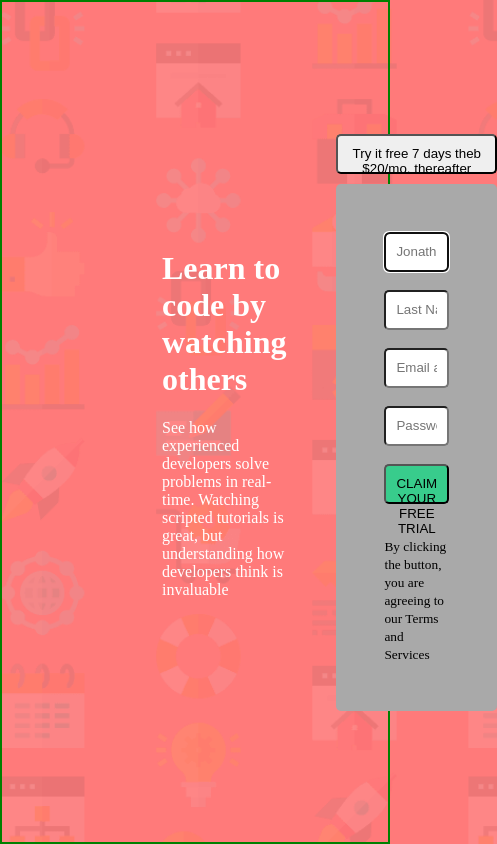
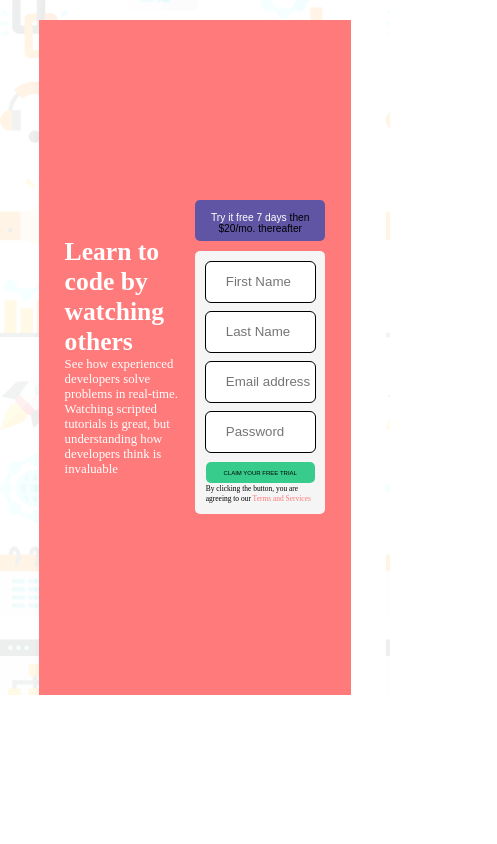
Before and after one commit to yomabd/responsive-registration-form, a plain HTML site: page index.html in a window 390 px wide. Shown: the whole page, 497 px wide, since content can reach past the window. Drawn offline with Linux system fonts and the light colour scheme.

Commit message:
First commit

```diff
--- a/index.css
+++ b/index.css
@@ -1,13 +1,15 @@
 * {
   box-sizing: border-box;
+  margin: 0;
+  padding: 0;
 }
 body {
-  margin: 0;
+  /* padding: 10em 5em; */
   font-size: 16px;
   background: url("./images/bg-intro-desktop.png");
+  background-size: cover;
   background-repeat: no-repeat;
   background-size: cover;
-  background-color: hsl(0, 100%, 74%);
 }
 
 .container,
@@ -17,63 +19,123 @@ input {
   display: block;
 }
 .container {
-  width: 100%;
-  height: 100vh;
+  height: 80vh;
+  width: 80%;
+  margin: auto;
+  margin-top: 5%;
+  padding: 5em;
   display: flex;
   flex-flow: row nowrap;
-  /* -webkit-justify-content: flex-end; */
-  justify-content: space-around;
+  justify-content: space-between;
   align-items: center;
-  border: solid 2px green;
+
+  background-color: hsl(0, 100%, 74%);
 }
 
 .container div {
-  width: 180px;
+  /* width: 180px; */
 
   flex-grow: 1;
+  flex-basis: 180px;
   /* background-color: yellow; */
 }
 
-.box1 {
+/* .box1 {
   margin-left: 10em;
   margin-right: 50px;
 }
 .box2 {
   margin-right: 10em;
-}
+} */
 input,
 button {
   width: 100%;
-  height: 40px;
+  height: 3em;
   border-radius: 5px;
-  padding: 10px;
+  /* padding-bottom: 1.8em; */
+  border: none;
+
   /* margin: ; */
 }
 .accent {
-  margin-bottom: 10px;
+  margin-bottom: 1em;
+  background-color: hsl(248, 32%, 49%);
+  border: none;
+  text-align: center;
+  /* padding: 2em; */
 }
 .neutral {
   background-color: hsl(154, 59%, 51%);
+  font-size: 0.6em;
 }
 
 form {
-  background-color: darkgray;
+  background-color: whitesmoke;
   border-radius: 5px;
-  padding: 3em;
+  padding: 2em;
+}
+
+form input {
+  padding-left: 1.5em;
+  outline: 1px solid black;
 }
 h1,
 p {
   color: white;
 }
+
+#terms {
+  color: hsl(0, 100%, 74%);
+}
+
+#free {
+  color: white;
+}
+@media screen and (min-width: 376px) and (max-width: 700px) {
+  body {
+    font-size: 0.8em;
+  }
+
+  .container {
+    padding: 2em;
+  }
+  button,
+  form {
+    font-size: 0.7em;
+    padding: 1.2em;
+  }
+  button {
+    height: 4em;
+    font-size: 0.8em;
+  }
+}
+
 @media (max-width: 375px) {
+  body {
+    background-image: url("./images/bg-intro-mobile.png");
+    font-size: 1em;
+  }
   .container {
     flex-flow: column;
     overflow: cover;
+    padding: 1.5em;
+    height: 100%;
   }
 
   input,
   button {
     width: 100%;
-    font-size: 12px;
+    font-size: 0.8em;
+    padding: 0.3em;
+  }
+  .accent {
+    height: 4em;
+    padding-left: 1em;
+    padding-right: 1em;
+    margin-top: 3em;
+  }
+
+  form {
+    padding: 1em;
   }
 }
--- a/index.html
+++ b/index.html
@@ -20,7 +20,7 @@
         </div>
         <div class="box2">
           <button class="accent">
-            Try it free 7 days theb $20/mo. thereafter
+            <span id="free">Try it free 7 days</span>  then $20/mo. thereafter
           </button>
           <form action="">
             <input
@@ -28,7 +28,7 @@
               minlength="3"
               autofocus
               required
-              placeholder="Jonathan"
+              placeholder="First Name"
             />
           </br>
             <input type="text" minlength="3" placeholder="Last Name" /><br />
@@ -40,7 +40,7 @@
             /><br />
             <input type="password" name="" id="" placeholder="Password" /><br />
             <button class="neutral">CLAIM YOUR FREE TRIAL</button><br>
-            <small>By clicking the button, you are agreeing to our <span>Terms and Services</span></small>
+            <small>By clicking the button, you are agreeing to our <span id="terms">Terms and Services</span></small>
           </form>
         </div>
       </div>
```
